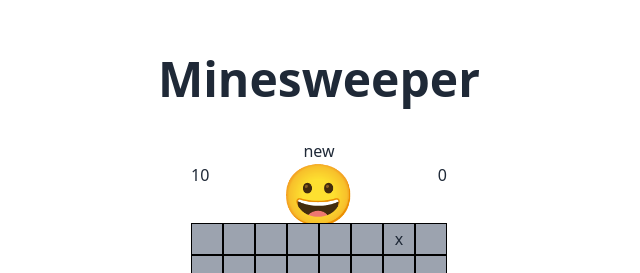
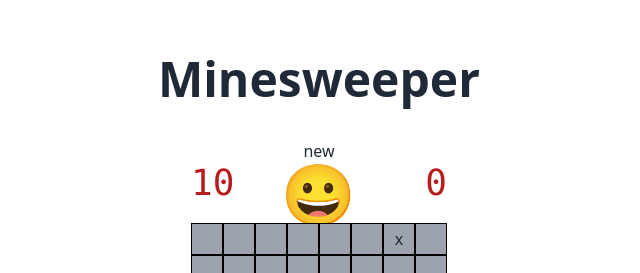
Before and after one commit to ruridge/minesweeper, a React (Vite) app: page / in a window 1280 px wide. Shown: the part 151-424 px from the top of the page, without its empty margins (321-961 px from the left). Built offline with nearby package versions, Linux system fonts and the light colour scheme.

Commit message:
Create a Display component for the number readouts
- I'll use this later to capture the fancy styling used in the orignal
  windows version.

```diff
--- a/src/app.tsx
+++ b/src/app.tsx
@@ -341,16 +341,14 @@ function App() {
         <div>{state.gameState === GameState.WON && 'won'}</div>
         <div>{state.gameState === GameState.LOST && 'lost'}</div>
         <div className="flex justify-between">
-          <div className="w-16 text-left">
-            {state.mineCoords.size - placedFlaggs}
-          </div>
+          <Display value={state.mineCoords.size - placedFlaggs} />
           <button className="text-6xl" onClick={resetBoard}>
             {state.gameState === GameState.NEW && '😀'}
             {state.gameState === GameState.PLAYING && '🥺'}
             {state.gameState === GameState.WON && '🥳'}
             {state.gameState === GameState.LOST && '😭'}
           </button>
-          <div className="w-16 text-right">{time}</div>
+          <Display value={time} alignment="right" />
         </div>
         <div className="flex flex-col">
           {state.board.map((row, rowIndex) => (
@@ -418,4 +416,29 @@ function GameTile(props: GameTileProps) {
   )
 }
 
+const displayAlignments = {
+  left: clsx('text-left'),
+  right: clsx('text-right'),
+} as const
+
+type DisplayAlignment = keyof typeof displayAlignments
+
+interface DisplayProps {
+  value: number
+  alignment?: DisplayAlignment
+}
+function Display(props: DisplayProps) {
+  const alignment = props.alignment ?? 'left'
+  return (
+    <div
+      className={clsx(
+        displayAlignments[alignment],
+        'w-16 font-mono text-4xl text-red-700',
+      )}
+    >
+      {props.value}
+    </div>
+  )
+}
+
 export default App
```
